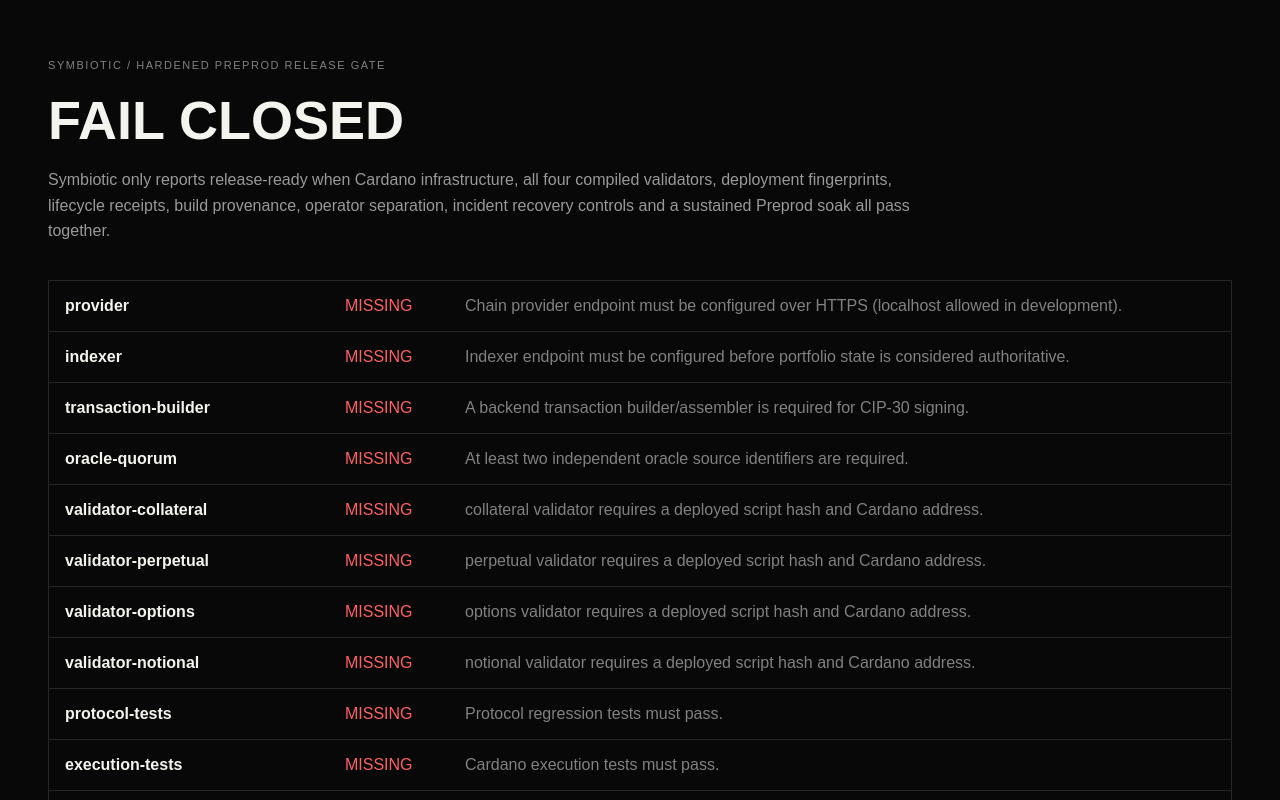
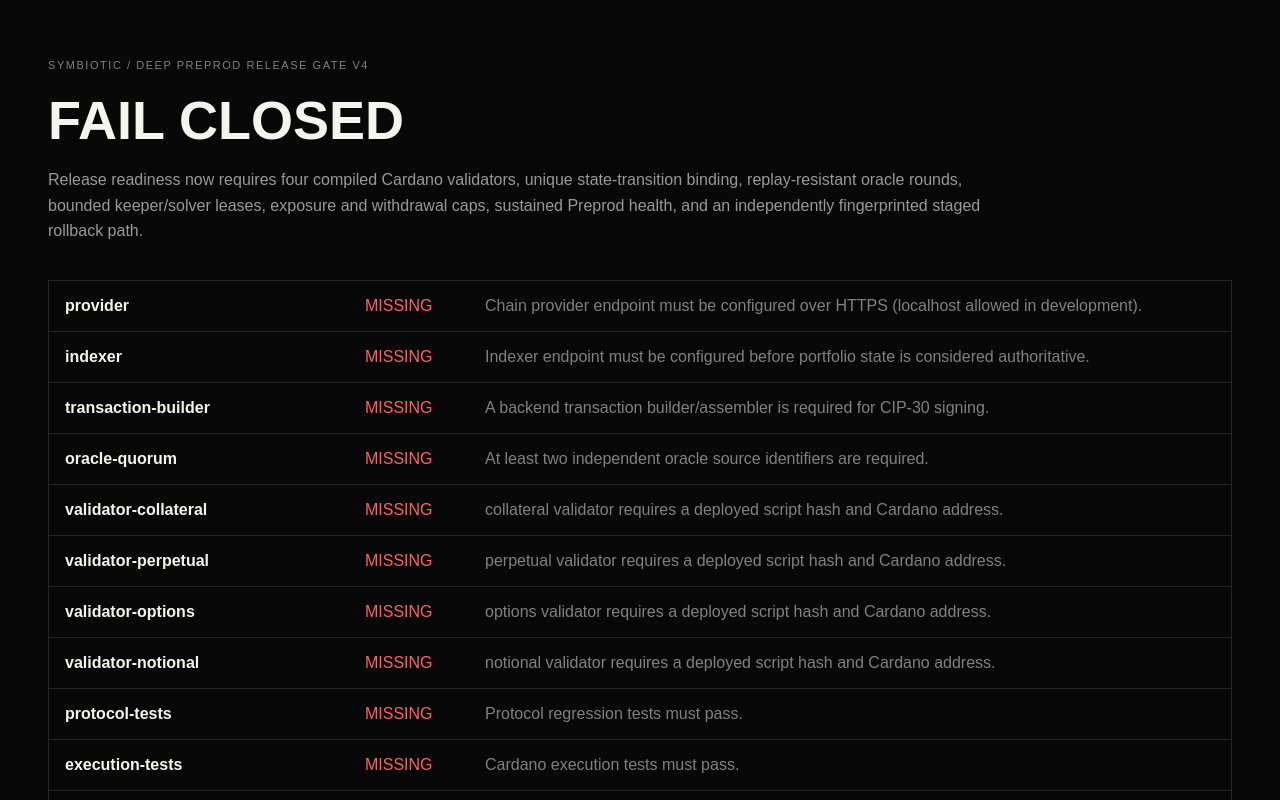
Before and after one commit to mushee-io/Nemesis, a Next.js app: page /status in a window 1280 px wide. Shown: the top 800 px of the page. Built offline with nearby package versions, Linux system fonts and the light colour scheme.

Commit message:
Show deep preprod release gate status

```diff
--- a/app/status/page.tsx
+++ b/app/status/page.tsx
@@ -25,6 +25,11 @@
       operatorPolicyVerified: flag(process.env.SYMBIOTIC_OPERATOR_POLICY_VERIFIED),
       incidentRecoveryConfigured: flag(process.env.SYMBIOTIC_INCIDENT_RECOVERY_CONFIGURED),
       preprodSoakPassed: flag(process.env.SYMBIOTIC_PREPROD_SOAK_PASSED),
+      stateTransitionBindingPassed: flag(process.env.SYMBIOTIC_STATE_TRANSITION_BINDING_PASSED),
+      oracleRoundIntegrityPassed: flag(process.env.SYMBIOTIC_ORACLE_ROUND_INTEGRITY_PASSED),
+      executionLeaseControlsPassed: flag(process.env.SYMBIOTIC_EXECUTION_LEASE_CONTROLS_PASSED),
+      exposureControlsPassed: flag(process.env.SYMBIOTIC_EXPOSURE_CONTROLS_PASSED),
+      canaryRollbackConfigured: flag(process.env.SYMBIOTIC_CANARY_ROLLBACK_CONFIGURED),
       dependencyAuditReviewed: flag(process.env.SYMBIOTIC_DEPENDENCY_AUDIT_REVIEWED),
       securityContactConfigured: Boolean(process.env.SYMBIOTIC_SECURITY_CONTACT?.trim()),
       emergencyRunbookConfigured: Boolean(process.env.SYMBIOTIC_EMERGENCY_RUNBOOK_URL?.trim())
@@ -33,12 +38,12 @@
 
   return (
     <main style={{ minHeight: "100vh", padding: "48px", background: "#080808", color: "#f4f4ef", fontFamily: "Arial, Helvetica, sans-serif" }}>
-      <p style={{ letterSpacing: ".14em", color: "#818181", fontSize: 11 }}>SYMBIOTIC / HARDENED PREPROD RELEASE GATE</p>
+      <p style={{ letterSpacing: ".14em", color: "#818181", fontSize: 11 }}>SYMBIOTIC / DEEP PREPROD RELEASE GATE V4</p>
       <h1 style={{ fontSize: 54, margin: "18px 0 10px" }}>{readiness.ready ? "RELEASE READY" : "FAIL CLOSED"}</h1>
-      <p style={{ color: "#999", maxWidth: 900, lineHeight: 1.6 }}>Symbiotic only reports release-ready when Cardano infrastructure, all four compiled validators, deployment fingerprints, lifecycle receipts, build provenance, operator separation, incident recovery controls and a sustained Preprod soak all pass together.</p>
+      <p style={{ color: "#999", maxWidth: 960, lineHeight: 1.6 }}>Release readiness now requires four compiled Cardano validators, unique state-transition binding, replay-resistant oracle rounds, bounded keeper/solver leases, exposure and withdrawal caps, sustained Preprod health, and an independently fingerprinted staged rollback path.</p>
       <div style={{ marginTop: 36, border: "1px solid #262626" }}>
         {readiness.checks.map((check) => (
-          <div key={check.id} style={{ display: "grid", gridTemplateColumns: "260px 100px 1fr", gap: 20, padding: 16, borderBottom: "1px solid #262626", alignItems: "center" }}>
+          <div key={check.id} style={{ display: "grid", gridTemplateColumns: "280px 100px 1fr", gap: 20, padding: 16, borderBottom: "1px solid #262626", alignItems: "center" }}>
             <strong>{check.id}</strong>
             <span style={{ color: check.ready ? "#e8ff47" : "#ff6161" }}>{check.ready ? "READY" : "MISSING"}</span>
             <span style={{ color: "#818181" }}>{check.detail}</span>
```
